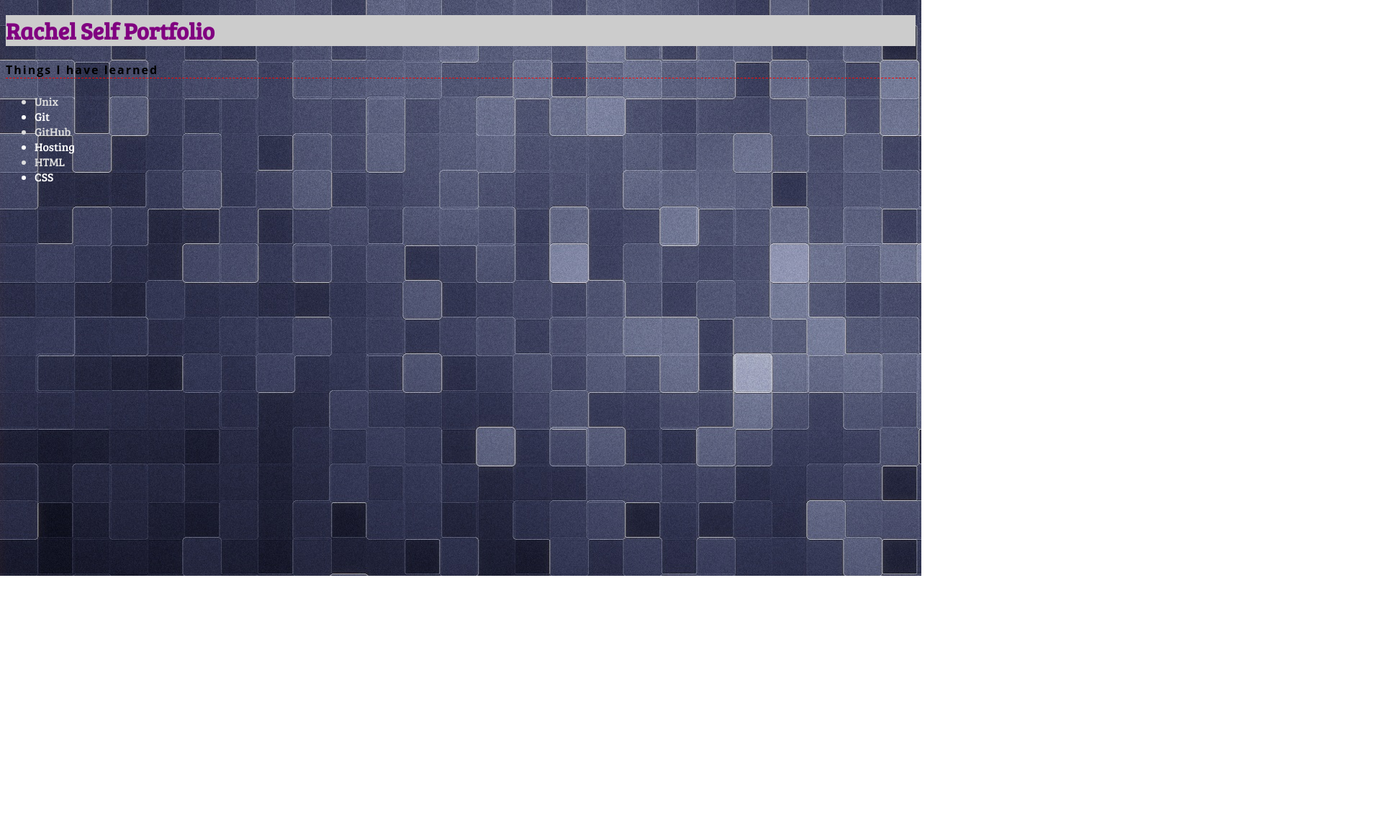
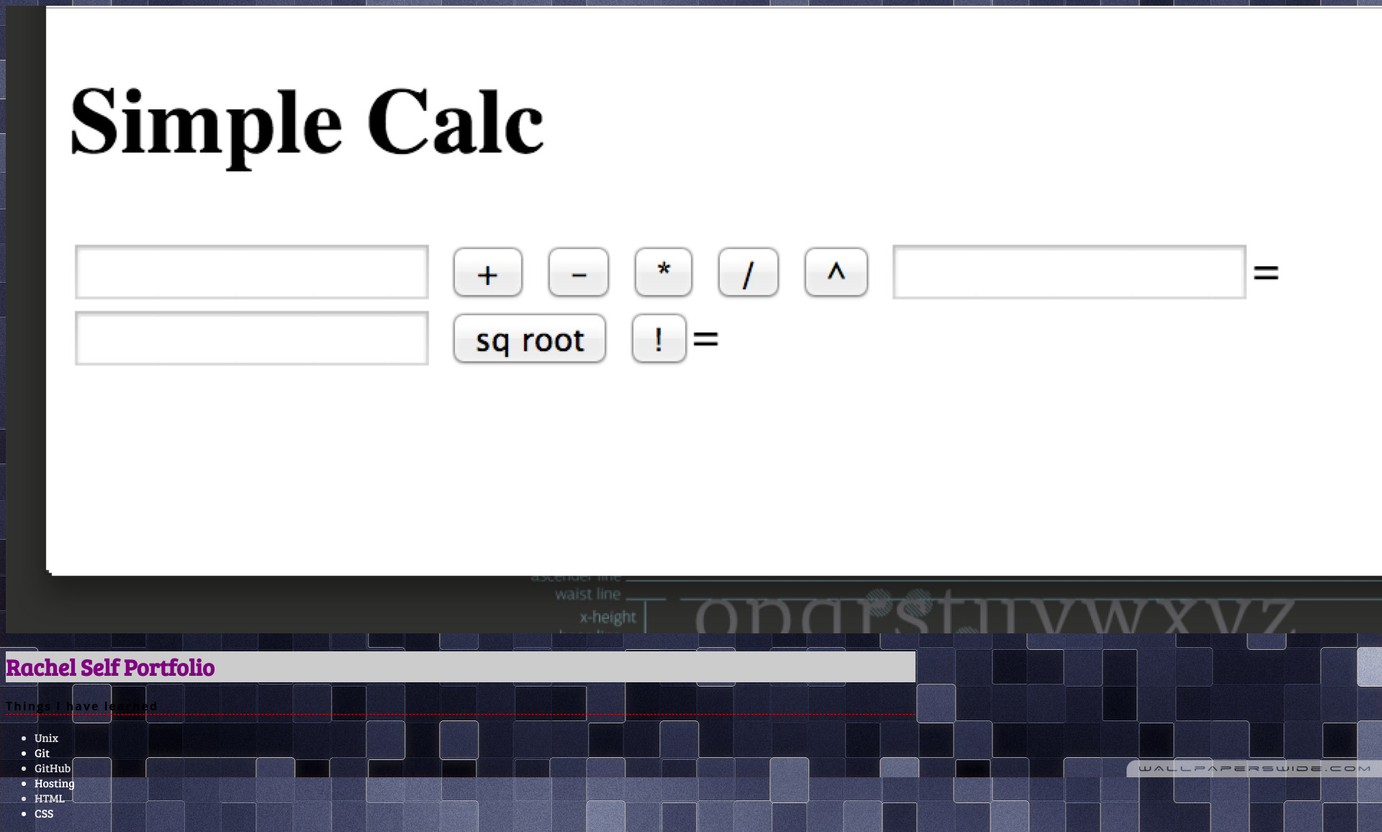
Before and after one commit to rachelself/rachelself.github.io, a plain HTML site: page index.html in a window 1280 px wide. Shown: the top 1156 px of the page at 72% size, 1920 px wide, since content can reach past the window. Before the commit the page ends 800 px from the top, so only its background shows below. Drawn offline with Linux system fonts and the light colour scheme.

Commit message:
added image

```diff
--- a/index.html
+++ b/index.html
@@ -6,8 +6,8 @@
     <link rel="stylesheet" type="text/css" href="css/style.css">
   </head>
   <body>
-    <div id="container">
-      <div id="content">
+    <a href="http://rachelself.github.io/simple-calc/">
+      <img src="images/simple-calc.jpg"></a>
     <h1>Rachel Self Portfolio</h1>
     <h4>Things I have learned</h4>
     <ul>
@@ -18,7 +18,5 @@
       <li>HTML</li>
       <li>CSS</li>
     </ul>
-      </div>
-    </div>
   </body>
 </html>
```
Also changed, not shown: images/simple-calc.jpg (added). Lines whose indentation alone changed are shown as unchanged.
